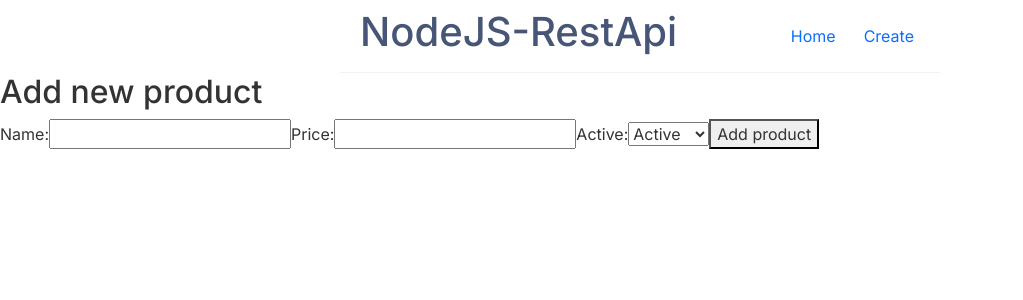
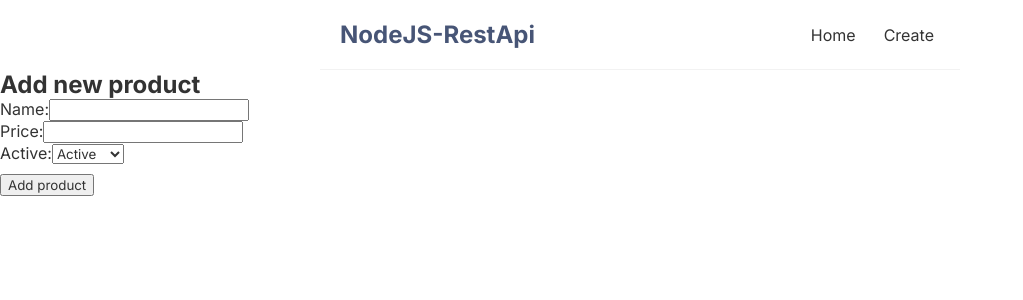
Before and after one commit to leventenyiro/NodeJS-React, a React (Create React App) app in the folder client/web/: page /create in a window 1280 px wide. Shown: the top 300 px of the page, without its empty margins (0-1023 px from the left). Built offline with nearby package versions, Linux system fonts and the light colour scheme.

Commit message:
react changes in create

```diff
--- a/client/web/src/Create.js
+++ b/client/web/src/Create.js
@@ -1,5 +1,7 @@
 import { useState } from "react";
 import { useHistory } from "react-router";
+import { Container } from 'react-bootstrap'
+import Form from 'react-bootstrap/Form'
 
 const Create = () => {
     const [name, setName] = useState();
@@ -26,36 +28,49 @@ const Create = () => {
 
     return (
         <div className="create">
+            <Container>
             <h2>Add new product</h2>
-            <form onSubmit={handleSubmit}>
-                <label>Name:</label>
-                <input
+                <Form onSubmit={handleSubmit}>
+                    <Form.Group>
+                        <Form.Label>Name:</Form.Label>
+                        <Form.Control
                             type="text"
                             required
                             value={name}
                             onChange={(e) => setName(e.target.value)}
                         />
+                    </Form.Group>
 
-                <label>Price:</label>
-                <input
+                    <Form.Group>
+                        <Form.Label>Price:</Form.Label>
+                        <Form.Control
                             type="number"
                             min="0"
                             required
                             value={price}
                             onChange={(e) => setPrice(e.target.value)}
                         />
+                    </Form.Group>
 
-                <label>Active:</label>
-                <select
+                    <Form.Group>
+                        <Form.Label>Active:</Form.Label>
+                        <Form.Control
+                            as="select"
                             value={active}
                             onChange={(e) => setActive(e.target.value)}
                         >
                             <option value="1">Active</option>
                             <option value="0">Inactive</option>
-                </select>
-                { !isPending && <button>Add product</button> }
-                { isPending && <button disabled>Adding product...</button> }
-            </form>
+                        </Form.Control>
+                    </Form.Group>
+
+                    { !isPending && <button variant="primary" type="submit">Add product</button> }
+                    { isPending && <button variant="primary" type="submit" disabled>Adding product...</button> }
+
+
+                </Form>
+            </Container>
+
         </div>
     )
 }
--- a/client/web/src/index.css
+++ b/client/web/src/index.css
@@ -45,4 +45,8 @@
         margin-left: 40px;
     }*/
 }
+
+button {
+  margin-top: 10px !important;
+}
 /*# sourceMappingURL=index.css.map */
--- a/client/web/src/index.js
+++ b/client/web/src/index.js
@@ -3,7 +3,7 @@ import ReactDOM from 'react-dom';
 import App from './App';
 import reportWebVitals from './reportWebVitals';
 import './index.css'
-import 'bootstrap/dist/css/bootstrap.min.css';
+//import 'bootstrap/dist/css/bootstrap.min.css';
 
 ReactDOM.render(
   <React.StrictMode>
--- a/client/web/src/index.scss
+++ b/client/web/src/index.scss
@@ -42,3 +42,7 @@
         margin-left: 40px;
     }*/
 }
+
+button {
+    margin-top: 10px !important;
+}
```
Also changed, not shown: 1 other file (tests, documents, lock files or other folders). Lines whose indentation alone changed are shown as unchanged.
